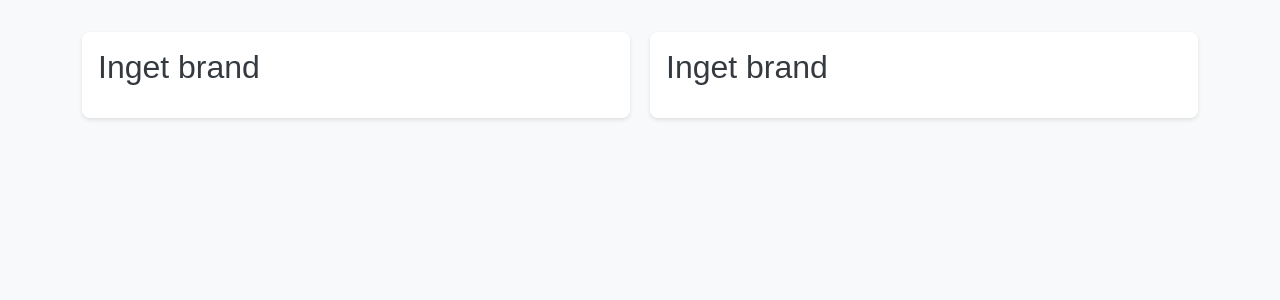
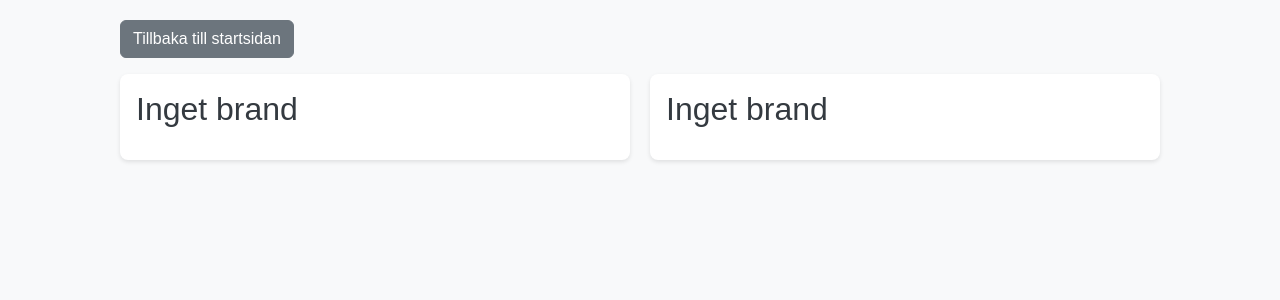
Before and after one commit to mewset/lagerhantering, a Flask app: page /dashboard in a window 1280 px wide. Shown: the top 300 px of the page. Run offline with Flask 3, Linux system fonts and the light colour scheme; data that the repository does not hold is empty.

Commit message:
fixed width in dashboard.html

```diff
--- a/templates/dashboard.html
+++ b/templates/dashboard.html
@@ -9,9 +9,14 @@
         body {
             background-color: #f8f9fa;
             font-family: Arial, sans-serif;
+            margin: 0; /* Ta bort standardmarginalen */
+            padding: 0; /* Ta bort standardpaddingen */
         }
-        .container {
-            margin-top: 2rem;
+        .dashboard-container {
+            width: 100%; /* Full bredd */
+            max-width: 1080px; /* Maxbredd på 1080px */
+            margin: 0 auto; /* Centrera containern horisontellt */
+            padding: 20px; /* Lite marginal inuti containern */
         }
         .dashboard-section {
             display: flex;
@@ -42,7 +47,8 @@
     </style>
 </head>
 <body>
-    <div class="container">
+    <div class="dashboard-container">
+        <a href="/" class="btn btn-secondary mb-3">Tillbaka till startsidan</a>
         <div class="dashboard-section">
             <!-- Vänster del: Första brand -->
             <div class="brand-section" id="brandLeft">
```
